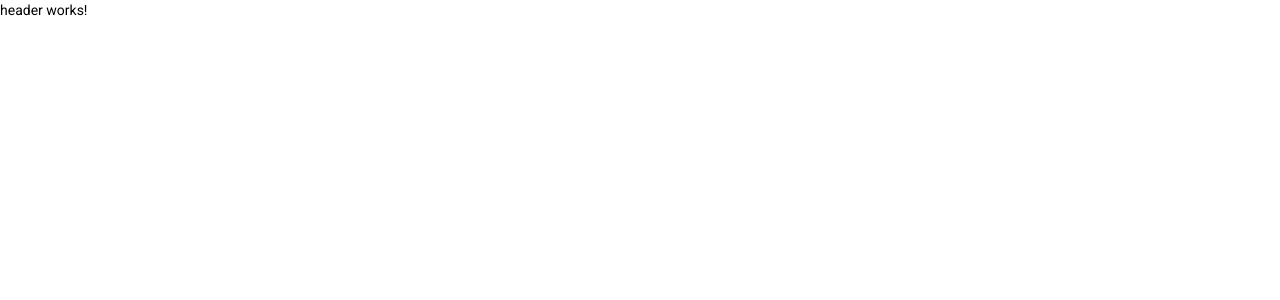
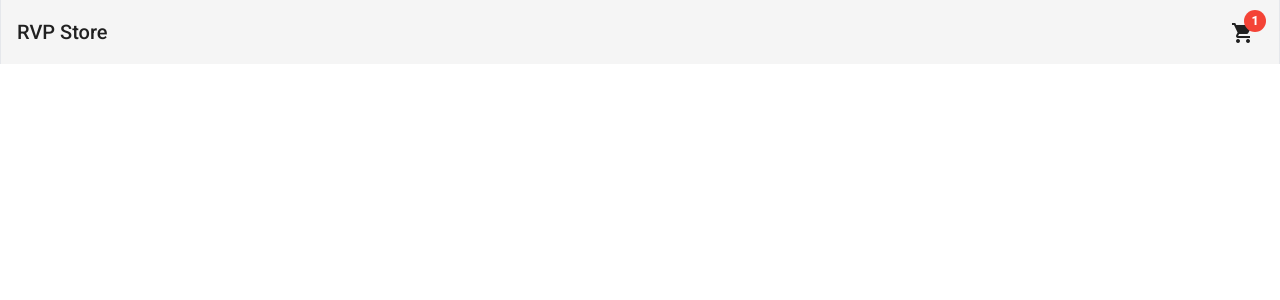
Before and after one commit to RVPdev/AngularWebShop, an Angular app: page / in a window 1280 px wide. Shown: the top 300 px of the page. Built offline with nearby package versions, Linux system fonts and the light colour scheme.

Commit message:
added toolbar and base form

```diff
--- /dev/null
+++ b/src/app/components/header/header.component.html
@@ -0,0 +1,54 @@
+<!-- Main toolbar container -->
+<mat-toolbar class="max-w-7xl mx-auto border-x justify-between">
+
+    <!-- Home link -->
+    <a routerLink="home">RVP Store</a>
+
+    <!-- Shopping cart button with badge -->
+    <button mat-icon-button [matMenuTriggerFor]="menu">
+      <mat-icon [matBadge]="1" matBadgeColor="warn">shopping_cart</mat-icon>
+    </button>
+
+    <!-- Dropdown menu for cart items -->
+    <mat-menu #menu="matMenu">
+
+      <!-- Menu content container -->
+      <div class="p-3 divide-y divide-solid">
+
+        <!-- Cart summary and view cart link -->
+        <div class="pb-3 flex justify-between">
+          <span class="mr-16">1 items</span>
+          <a routerLink="cart">View Cart</a>
+        </div>
+
+        <!-- List of items in the cart -->
+        <div class="py-3">
+          <!-- Single cart item -->
+          <div class="flex justify-between font-light mb-2">
+            Keyboard x 1
+            <span class="font-bold">{{ "150" | currency }}</span>
+          </div>
+          <!-- Add more cart items here in the same format -->
+        </div>
+
+        <!-- Total price of items in the cart -->
+        <div class="flex justify-between py-3 font-light">
+          Total:
+          <span class="font-bold">{{"450" | currency}}</span>
+        </div>
+
+        <!-- Cart action buttons -->
+        <div class="pt-3 flex justify-between">
+          <!-- Remove all items from cart -->
+          <button class="bg-rose-600 text-white rounded-full w-9 h-9">
+              <mat-icon>remove_shopping_cart</mat-icon>
+          </button>
+          <!-- Go to cart page -->
+          <button routerLink="cart" class="bg-green-600 text-white rounded-full w-9 h-9">
+              <mat-icon>remove_shopping_cart</mat-icon>
+          </button>
+        </div>
+
+      </div>
+    </mat-menu>
+  </mat-toolbar>
--- a/src/app/components/header/header.component.ts
+++ b/src/app/components/header/header.component.ts
@@ -2,13 +2,7 @@
 
 @Component({
   selector: 'app-header',
-  template: `
-    <p>
-      header works!
-    </p>
-  `,
-  styles: [
-  ]
+  templateUrl:'./header.component.html',
 })
 export class HeaderComponent implements OnInit {
 
```
